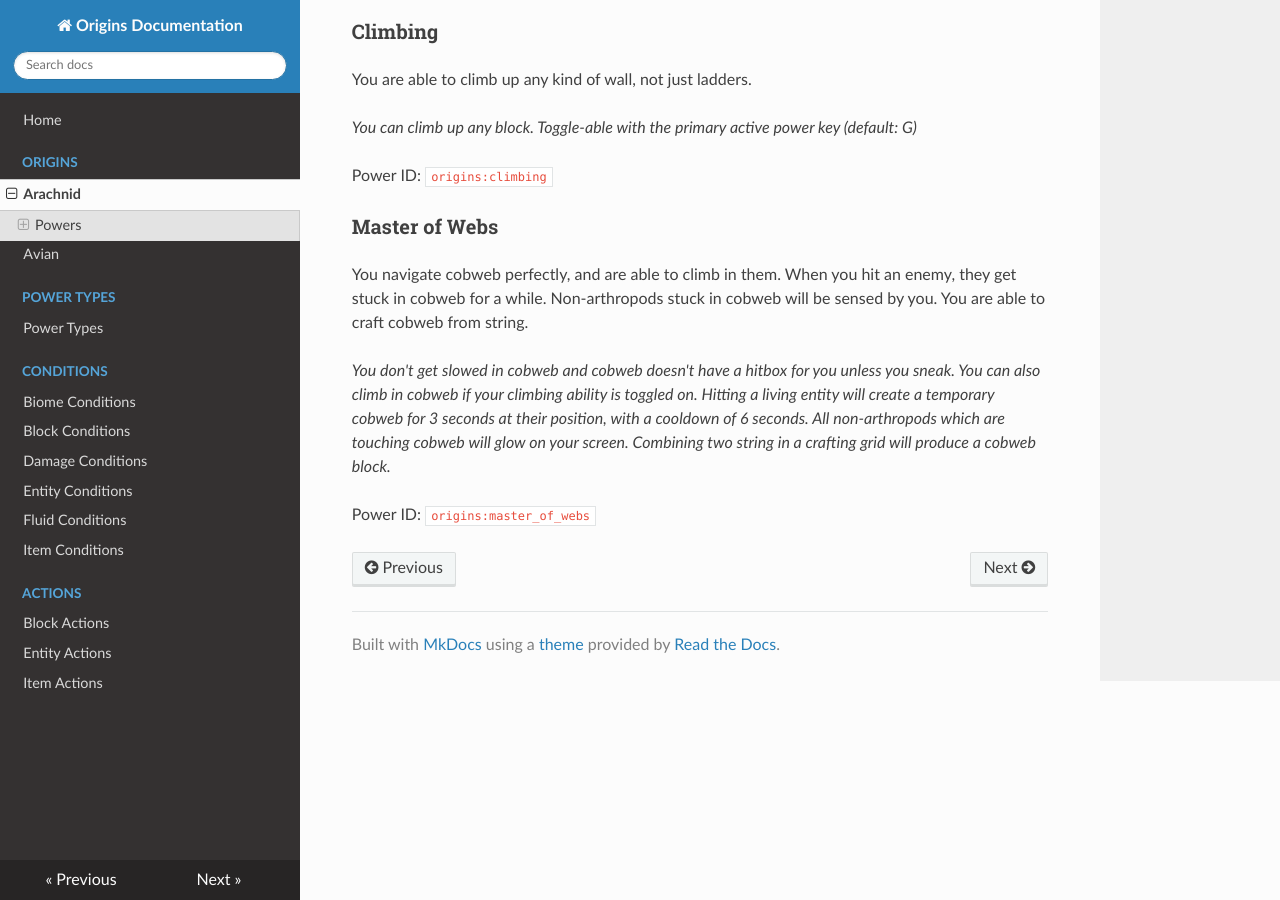
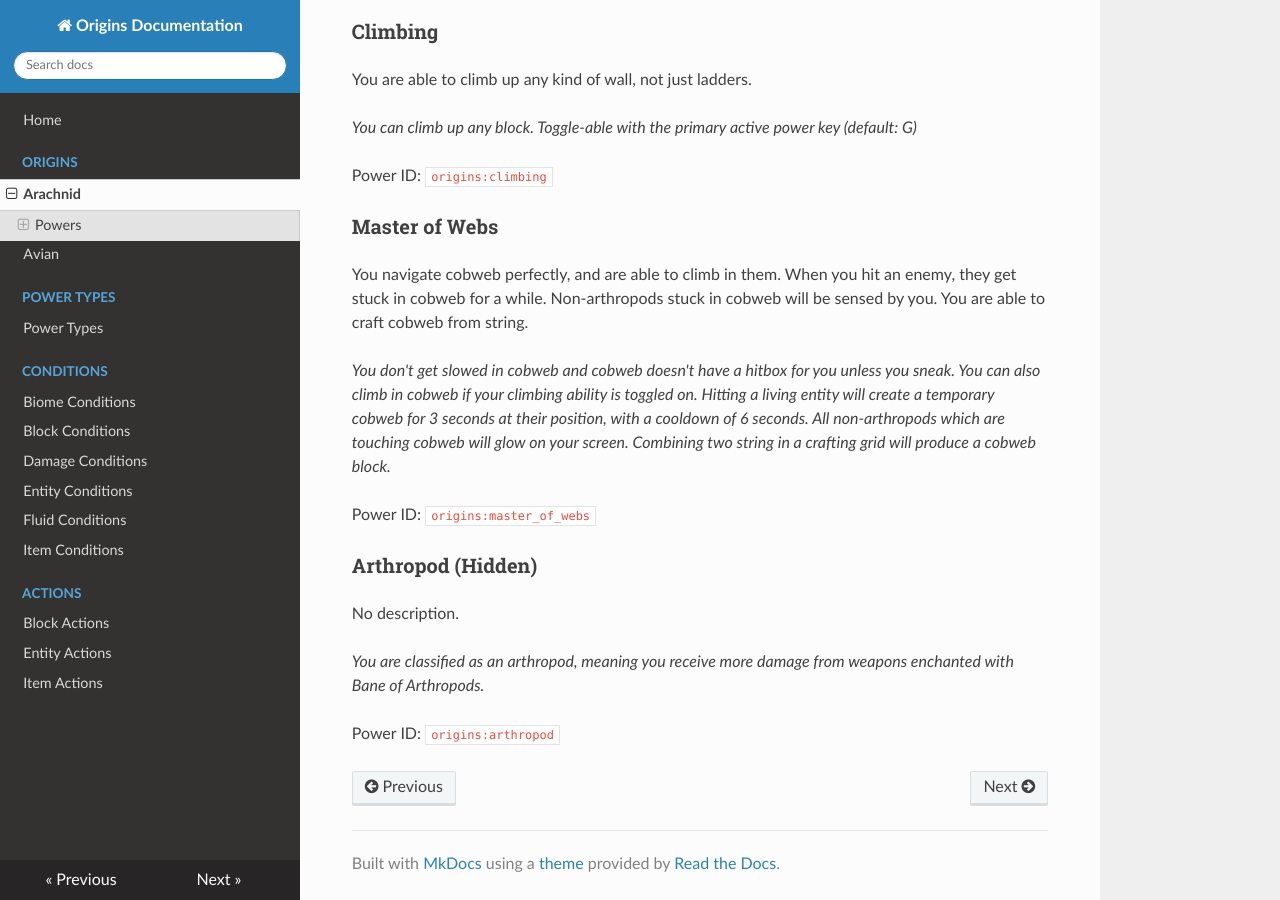
Before and after one commit to apace100/origins-docs, an MkDocs documentation site: the page built from docs/origins/arachnid.md, in a window 1280 px wide and 900 px high, scrolled down 661 px. Built offline with MkDocs 1.6.1, drawn with Linux system fonts in a browser that asks for light colours; nearby versions of some CDN libraries.

Commit message:
Added hidden arthropod power to Arachnid page

```diff
--- a/docs/origins/arachnid.md
+++ b/docs/origins/arachnid.md
@@ -35,3 +35,10 @@ You navigate cobweb perfectly, and are able to climb in them. When you hit an en
 _You don't get slowed in cobweb and cobweb doesn't have a hitbox for you unless you sneak. You can also climb in cobweb if your climbing ability is toggled on. Hitting a living entity will create a temporary cobweb for 3 seconds at their position, with a cooldown of 6 seconds. All non-arthropods which are touching cobweb will glow on your screen. Combining two string in a crafting grid will produce a cobweb block._
 
 Power ID: `origins:master_of_webs`
+
+### Arthropod (Hidden)
+No description.
+
+_You are classified as an arthropod, meaning you receive more damage from weapons enchanted with Bane of Arthropods._
+
+Power ID: `origins:arthropod`
```
